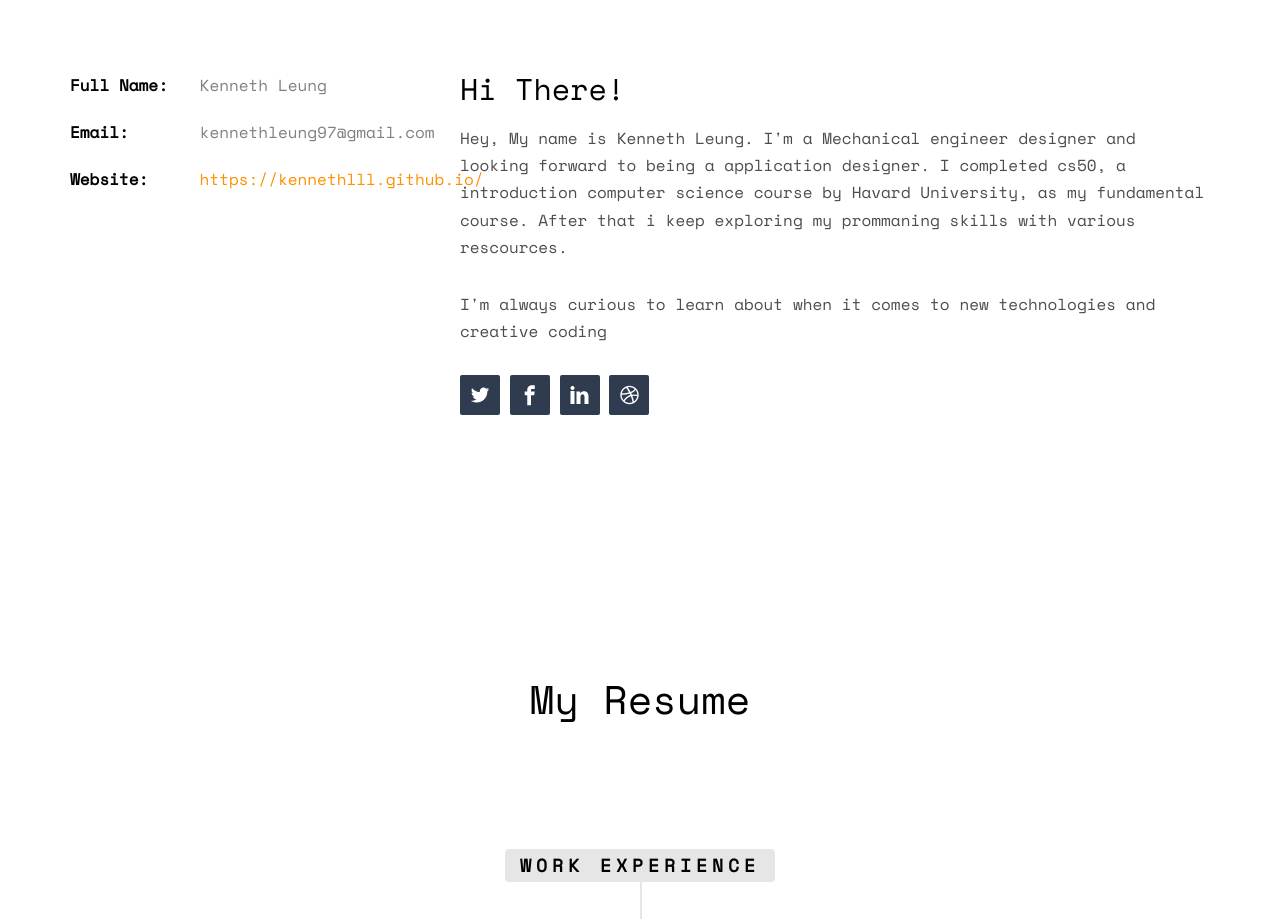
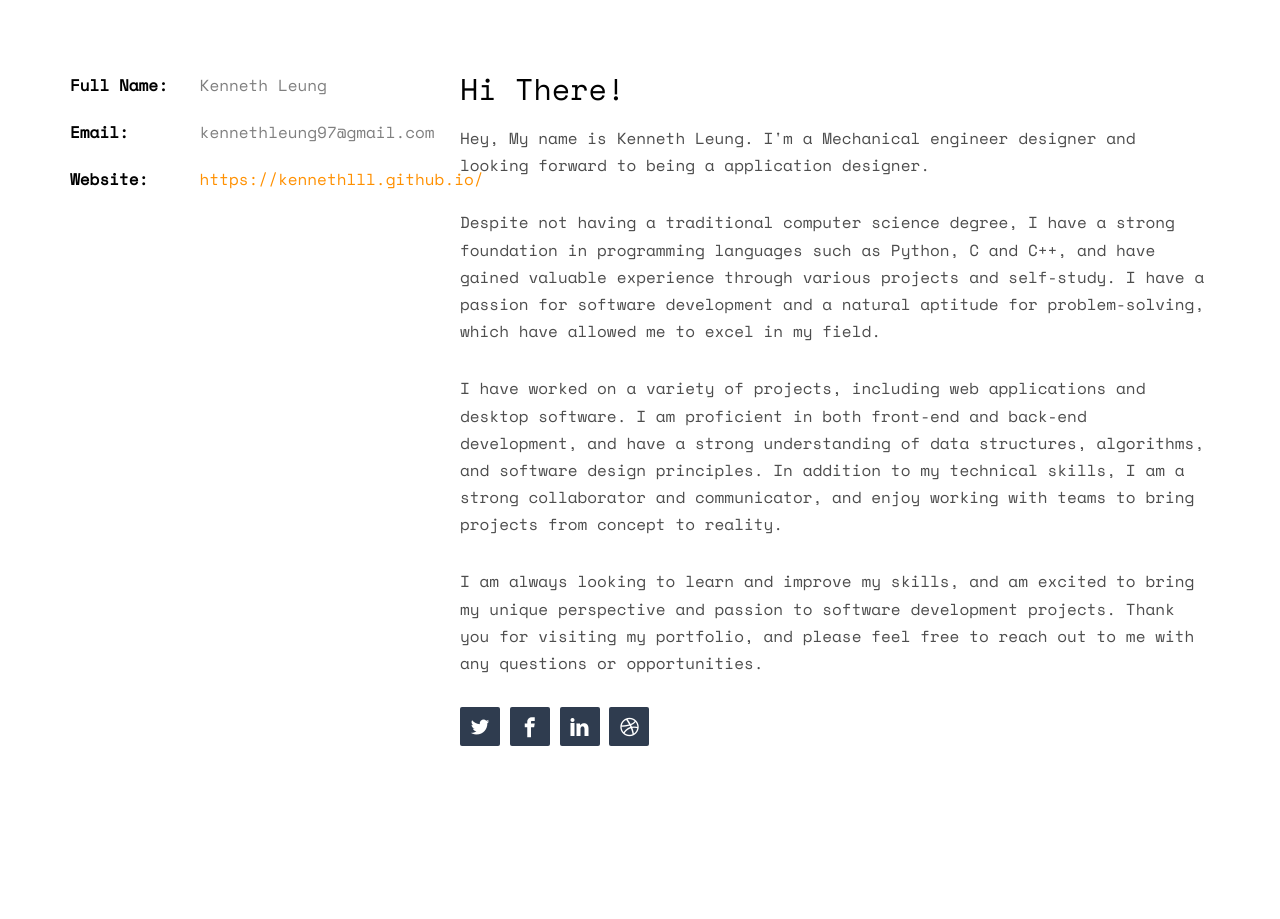
Before and after one commit to kennethlll/kennethleung97.github.io, a plain HTML site: page index.html in a window 1280 px wide. Shown: the part 1000-1919 px from the top of the page. Drawn offline with nearby package versions, Linux system fonts and the light colour scheme; some packages are replaced by stand-ins of ours; no server answers; files whose address does not match are found by name.

Commit message:
changed introduction

```diff
--- a/index.html
+++ b/index.html
@@ -5,23 +5,11 @@
 	<meta http-equiv="X-UA-Compatible" content="IE=edge">
 	<title>Kenneth Leung|Designer &mdash; Profile </title>
 	<meta name="viewport" content="width=device-width, initial-scale=1">
-	<meta name="description" content="Free HTML5 Website Template by freehtml5.co" />
-	<meta name="keywords" content="free website templates, free html5, free template, free bootstrap, free website template, html5, css3, mobile first, responsive" />
-	<meta name="author" content="freehtml5.co" />
+	<meta name="description" content="This is the portfolio website for Kennneth Leung" />
+	<meta name="keywords" content="portfolio website, static, software developer" />
+	<meta name="author" content="Kenneth Leung" />
 
-	<!--
-	//////////////////////////////////////////////////////
 
-	FREE HTML5 TEMPLATE
-	DESIGNED & DEVELOPED by FreeHTML5.co
-
-	Website: 		http://freehtml5.co/
-	Email: 			info@freehtml5.co
-	Twitter: 		http://twitter.com/fh5co
-	Facebook: 		https://www.facebook.com/fh5co
-
-	//////////////////////////////////////////////////////
-	 -->
 
   	<!-- Facebook and Twitter integration -->
 	<meta property="og:title" content=""/>
@@ -102,9 +90,18 @@
 				</div>
 				<div class="col-md-8">
 					<h2>Hi There!</h2>
-					<p>Hey, My name is Kenneth Leung. I'm a Mechanical engineer designer and looking forward to being a application designer. I completed cs50, a introduction computer science course by Havard University, as my fundamental course.
-						After that i keep exploring my prommaning skills with various rescources. </p>
-						<p>I'm always curious to learn about when it comes to new technologies and creative coding</p>
+					<p>Hey, My name is Kenneth Leung. I'm a Mechanical engineer designer and looking forward to being a application designer. </p>
+					<p>Despite not having a traditional computer science degree, I have a strong foundation in programming languages such as Python, C and C++,
+						and have gained valuable experience through various projects and self-study. I have a passion for software development and a natural aptitude for problem-solving,
+						which have allowed me to excel in my field.
+					</p>
+					<p>I have worked on a variety of projects, including web applications and desktop software. I am proficient in both front-end and back-end development,
+						and have a strong understanding of data structures, algorithms, and software design principles. In addition to my technical skills, I am a strong collaborator and communicator,
+						and enjoy working with teams to bring projects from concept to reality.
+					</p>
+					<p>I am always looking to learn and improve my skills, and am excited to bring my unique perspective and passion to software development projects.
+						Thank you for visiting my portfolio, and please feel free to reach out to me with any questions or opportunities.
+						</p>
 
 					<p>
 						<ul class="fh5co-social-icons">
```
Also changed, not shown: 1 other file.
